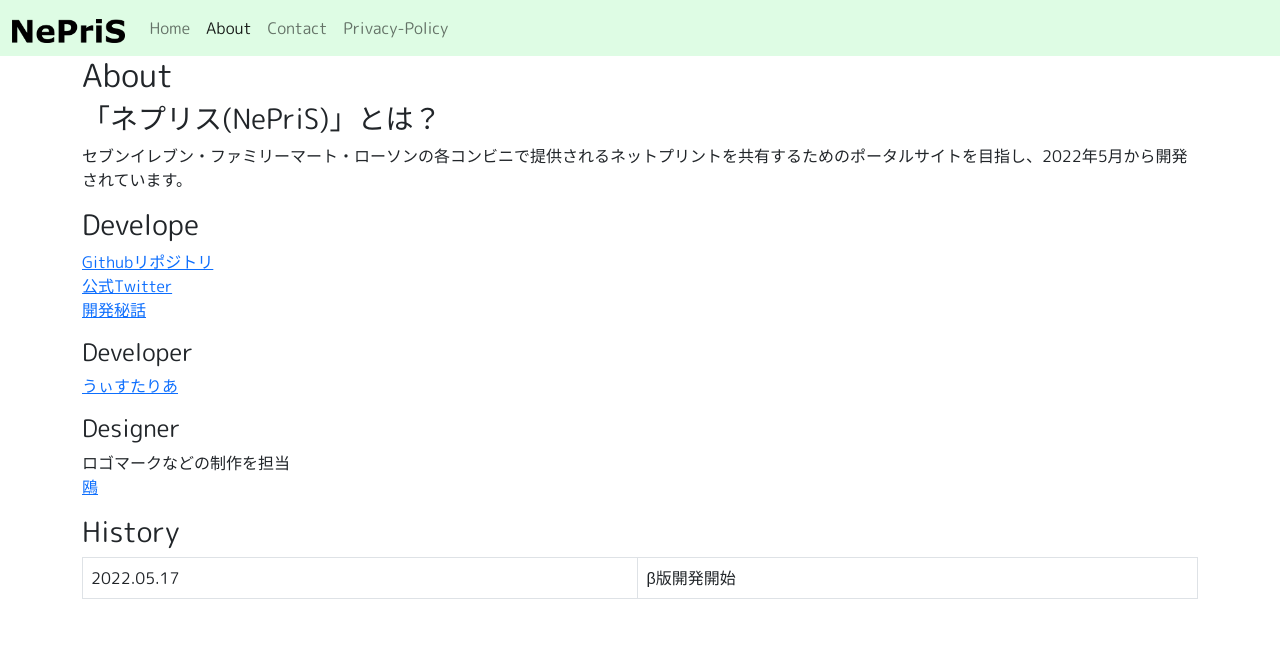
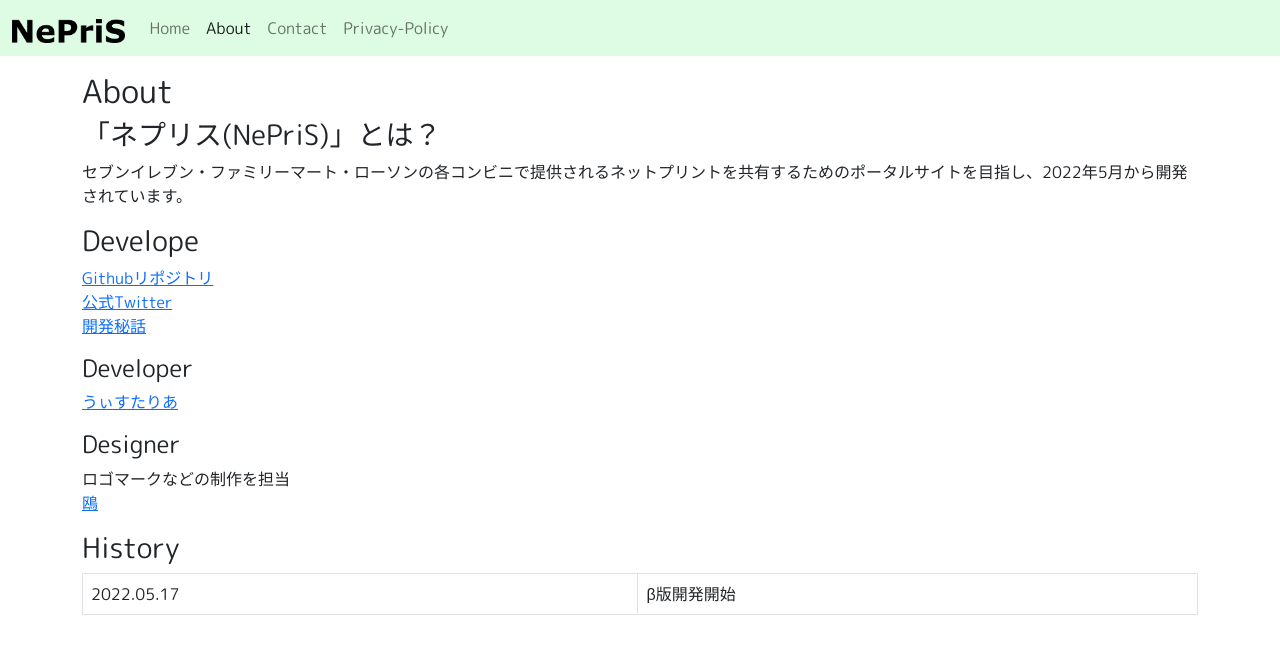
Before and after one commit to glyzinieh/NePriS, a Flask app: page /about/ in a window 1280 px wide. Shown: the top 654 px of the page. Run offline with Flask 2, Linux system fonts and the light colour scheme.

Commit message:
mainにpaddingを追加

```diff
--- a/templates/layout.html
+++ b/templates/layout.html
@@ -49,7 +49,7 @@
             </div>
         </nav>
 
-        <div class="container">
+        <div class="container pt-3">
             <main>
                 {% block content %}
                 {% endblock %}
```
